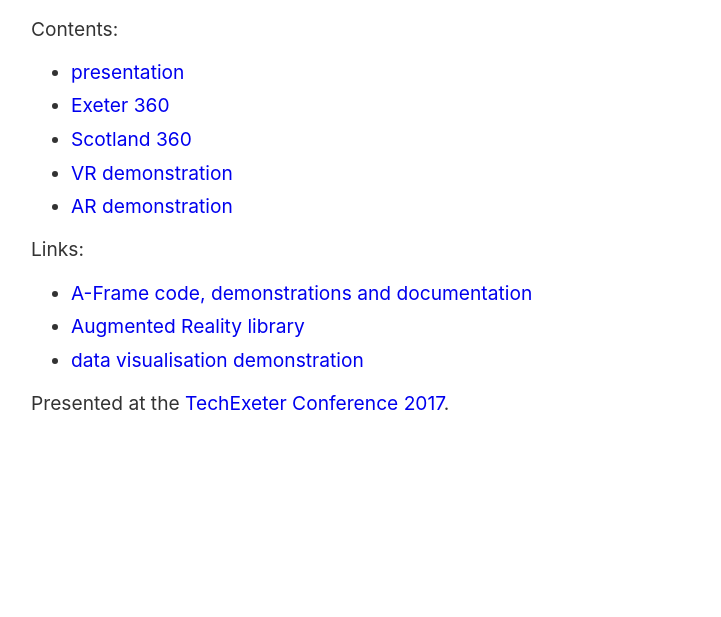
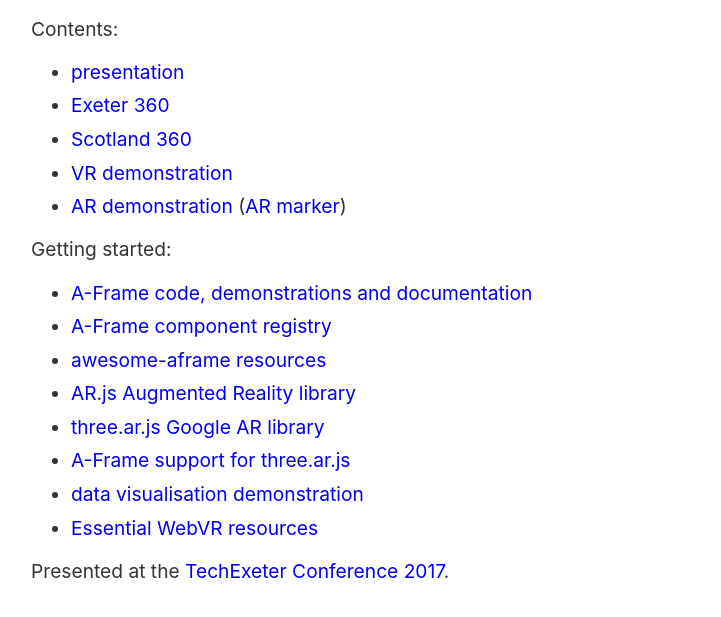
Before and after one commit to craigbuckler/aframe-demo, a plain HTML site: page index.html in a window 1280 px wide. Shown: the part 111-728 px from the top of the page, without its empty margins (225-946 px from the left). Drawn offline with Linux system fonts and the light colour scheme.

Commit message:
note updates

```diff
--- a/index.html
+++ b/index.html
@@ -54,15 +54,20 @@
     <li><a href="exeter.html">Exeter 360</a></li>
     <li><a href="scotland.html">Scotland 360</a></li>
     <li><a href="demo.html">VR demonstration</a></li>
-    <li><a href="ar.html">AR demonstration</a></li>
+    <li><a href="ar.html">AR demonstration</a> (<a href="hiro.html">AR marker</a>)</li>
   </ul>
 
-  <p>Links:</p>
+  <p>Getting started:</p>
 
   <ul>
     <li><a href="https://aframe.io/">A-Frame code, demonstrations and documentation</a></li>
-    <li><a href="https://github.com/jeromeetienne/AR.js/">Augmented Reality library</a></li>
+    <li><a href="https://aframe.io/aframe-registry/">A-Frame component registry</a></li>
+    <li><a href="https://github.com/aframevr/awesome-aframe">awesome-aframe resources</a></li>
+    <li><a href="https://github.com/jeromeetienne/AR.js/">AR.js Augmented Reality library</a></li>
+    <li><a href="https://github.com/google-ar/three.ar.js">three.ar.js Google AR library</a></li>
+    <li><a href="https://github.com/chenzlabs/aframe-three-ar">A-Frame support for three.ar.js</a></li>
     <li><a href="http://almossawi.com/aframe-d3-visualization/demo/">data visualisation demonstration</a></li>
+    <li><a href="https://hacks.mozilla.org/2017/08/essential-webvr-resources/">Essential WebVR resources</a></li>
   </ul>
 
   <p>Presented at the <a href="https://techexeter.uk/conference/">TechExeter Conference 2017</a>.</p>
--- a/js/presentation.js
+++ b/js/presentation.js
@@ -31,7 +31,7 @@
     },
 
     {
-      body:   'Virtual Reality and\nAugemented Reality\nare on the cusp of\nmainstream adoption',
+      body:   'Virtual Reality and\nAugmented Reality\nare on the cusp of\nmainstream adoption',
     },
 
     {
```
Also changed, not shown: 3 other files.
